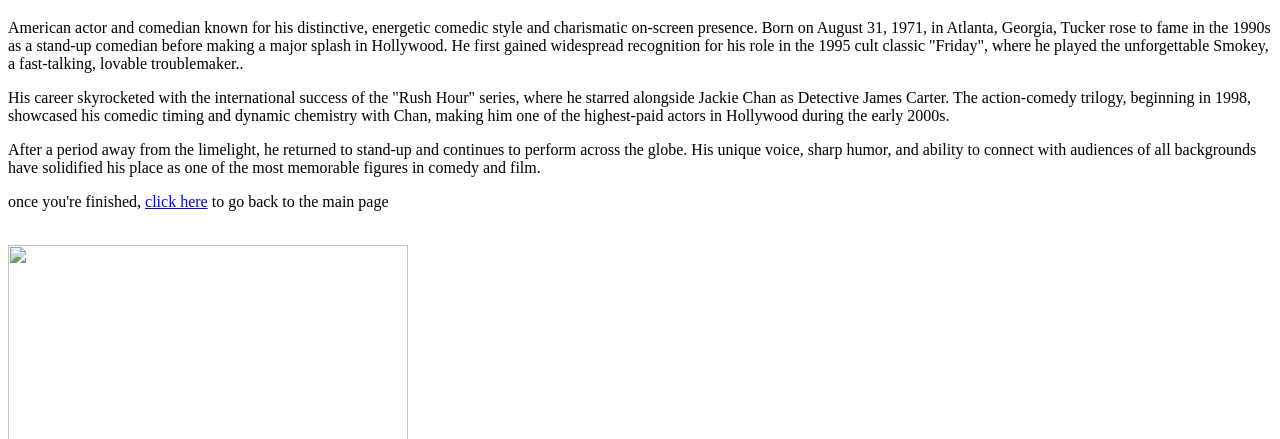
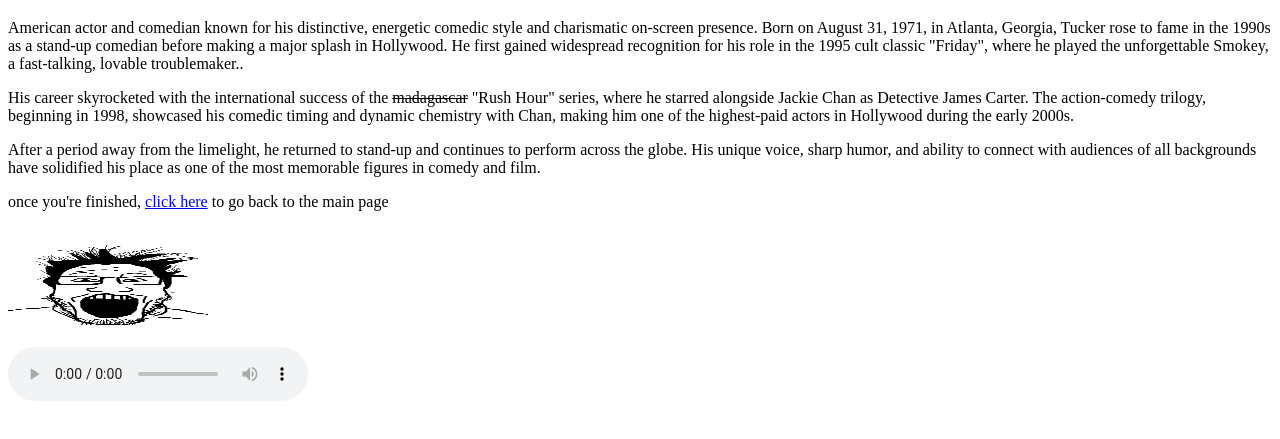
Before and after one commit to dank-meme-army/html-portfolio, a plain HTML site: page public/Aboutme.html in a window 1280 px wide. Shown: the part 61-500 px from the top of the page. Drawn offline with Linux system fonts and the light colour scheme.

Commit message:
Update Aboutme.html

```diff
--- a/public/Aboutme.html
+++ b/public/Aboutme.html
@@ -6,15 +6,19 @@
     <body>
         <h1>About me</h1>
         <p>American actor and comedian known for his distinctive, energetic comedic style and charismatic on-screen presence. Born on August 31, 1971, in Atlanta, Georgia, Tucker rose to fame in the 1990s as a stand-up comedian before making a major splash in Hollywood. He first gained widespread recognition for his role in the 1995 cult classic "Friday", where he played the unforgettable Smokey, a fast-talking, lovable troublemaker..</p>
-        <p>His career skyrocketed with the international success of the "Rush Hour" series, where he starred alongside Jackie Chan as Detective James Carter. The action-comedy trilogy, beginning in 1998, showcased his comedic timing and dynamic chemistry with Chan, making him one of the highest-paid actors in Hollywood during the early 2000s.</p>
+        <p>His career skyrocketed with the international success of the <del>madagascar</del> "Rush Hour" series, where he starred alongside Jackie Chan as Detective James Carter. The action-comedy trilogy, beginning in 1998, showcased his comedic timing and dynamic chemistry with Chan, making him one of the highest-paid actors in Hollywood during the early 2000s.</p>
         <p>After a period away from the limelight, he returned to stand-up and continues to perform across the globe. His unique voice, sharp humor, and ability to connect with audiences of all backgrounds have solidified his place as one of the most memorable figures in comedy and film.        </p>
     <p>once you're finished,
         <a href="../index.html"> click here</a> to go back to the main page
 
     </p>
         <br/>
-        <img src ="../assets/soy.png" width= "400" height= "200"/>
+        <img src ="../assets/images/soy.jpg" width="200" height="80">
 
+<br/><br/>
+<audio autoplay controls>
+    <source src="../assets/images/kungfu.mp3">
+</audio>
         </body>
 
 </html>
```
